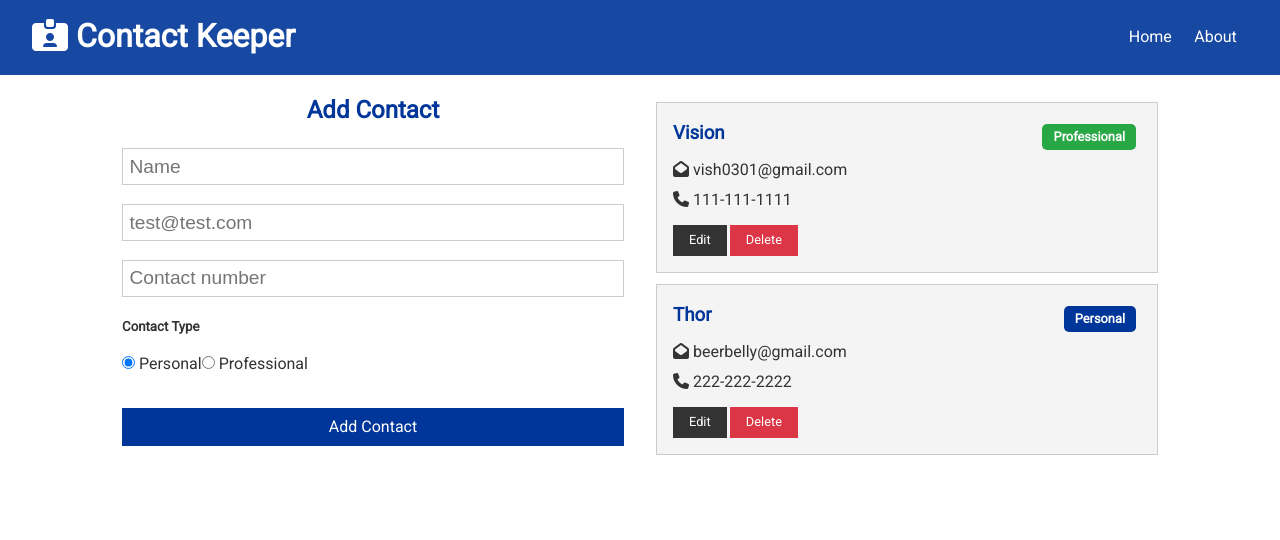
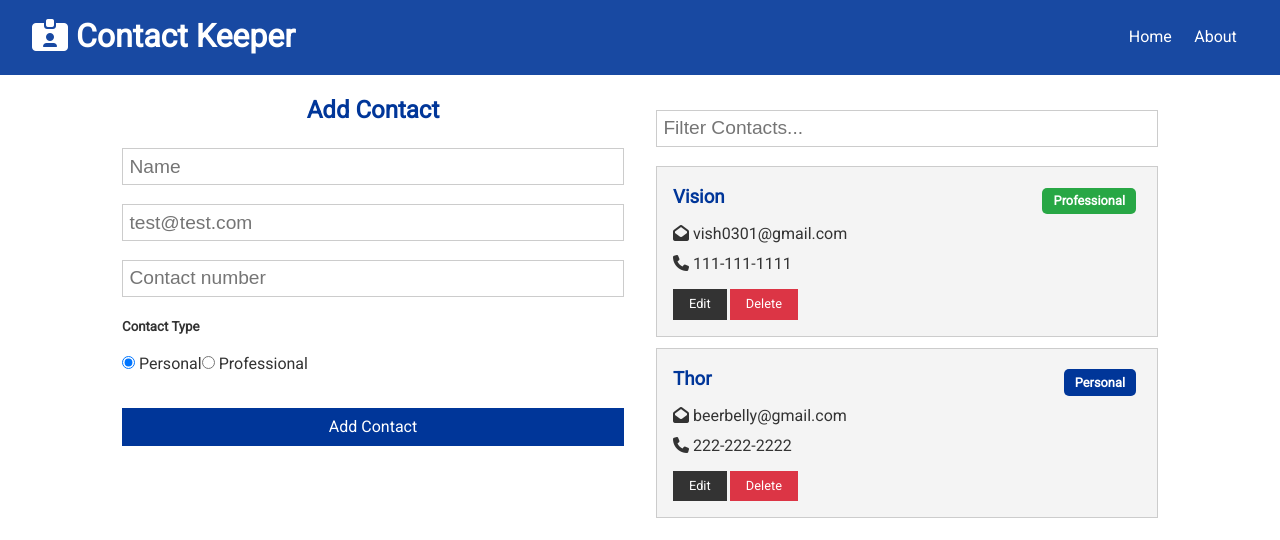
Before and after one commit to twilight-warlock/contact-keeper, a React (Create React App) app in the folder clientside/: page / in a window 1280 px wide. Shown: the top 540 px of the page. Built offline with nearby package versions, Linux system fonts and the light colour scheme.

Commit message:
Created Filter component and added delete functionality with animations

```diff
--- /dev/null
+++ b/clientside/src/components/contacts/ContactFIlter.js
@@ -0,0 +1,34 @@
+import React, { useContext, useRef, useEffect } from "react";
+import ContactContext from "../../context/contact/contactContext";
+
+const ContactFIlter = () => {
+  const contactContext = useContext(ContactContext);
+  const { filterContacts, clearFilter, filtered } = contactContext;
+  const text = useRef("");
+
+  useEffect(() => {
+    if (filtered === null) {
+      text.current.value = "";
+    }
+  });
+  // On entering search words
+  const onChange = (e) => {
+    if (text.current.value !== "") {
+      filterContacts(e.target.value);
+    } else {
+      clearFilter();
+    }
+  };
+  return (
+    <form>
+      <input
+        type="text"
+        ref={text}
+        placeholder="Filter Contacts..."
+        onChange={onChange}
+      />
+    </form>
+  );
+};
+
+export default ContactFIlter;
--- a/clientside/src/components/contacts/Contacts.js
+++ b/clientside/src/components/contacts/Contacts.js
@@ -1,16 +1,31 @@
 import React, { useContext, Fragment } from "react";
+import { CSSTransition, TransitionGroup } from "react-transition-group";
 import ContactContext from "../../context/contact/contactContext";
 import ContactItem from "./ContactItem";
 
 const Contacts = () => {
   const contactContext = useContext(ContactContext);
 
-  const { contacts } = contactContext;
+  const { contacts, filtered } = contactContext;
+
+  if (contacts.length === 0) {
+    return <h4>Please add a contact</h4>;
+  }
   return (
     <Fragment>
-      {contacts.map((contact) => (
-        <ContactItem key={contact.id} contact={contact} />
-      ))}
+      <TransitionGroup>
+        {filtered !== null
+          ? filtered.map((contact) => (
+              <CSSTransition key={contact.id} timeout={500} classNames="item">
+                <ContactItem contact={contact} />
+              </CSSTransition>
+            ))
+          : contacts.map((contact) => (
+              <CSSTransition key={contact.id} timeout={500} classNames="item">
+                <ContactItem key={contact.id} contact={contact} />
+              </CSSTransition>
+            ))}
+      </TransitionGroup>
     </Fragment>
   );
 };
--- a/clientside/src/components/pages/Home.js
+++ b/clientside/src/components/pages/Home.js
@@ -1,6 +1,8 @@
 import React from "react";
 import Contacts from "../contacts/Contacts";
 import ContactForm from "../contacts/ContactForm";
+import ContactFilter from "../contacts/ContactFIlter";
+import ContactFIlter from "../contacts/ContactFIlter";
 
 const Home = () => {
   return (
@@ -9,6 +11,7 @@
         <ContactForm />
       </div>
       <div>
+        <ContactFIlter />
         <Contacts />
       </div>
     </div>
--- a/clientside/src/context/contact/ContactState.js
+++ b/clientside/src/context/contact/ContactState.js
@@ -37,6 +37,7 @@
       },
     ],
     current: null,
+    filtered: null,
   };
   const [state, dispatch] = useReducer(contactReducer, initialState);
 
@@ -81,19 +82,33 @@
   };
 
   // Filter Contacts
+  const filterContacts = (text) => {
+    dispatch({
+      type: FILTER_CONTACTS,
+      payload: text,
+    });
+  };
 
   // Clear Filter
+  const clearFilter = () => {
+    dispatch({
+      type: CLEAR_FILTER,
+    });
+  };
 
   return (
     <ContactContext.Provider
       value={{
         contacts: state.contacts,
         current: state.current,
+        filtered: state.filtered,
         addContact,
         deleteContact,
         setCurrent,
         clearCurrent,
         updateContact,
+        filterContacts,
+        clearFilter,
       }}
     >
       {props.children}
--- a/clientside/src/context/contact/contactReducer.js
+++ b/clientside/src/context/contact/contactReducer.js
@@ -14,6 +14,13 @@
       return {
         ...state,
         contacts: [...state.contacts, action.payload],
+      };
+    case UPDATE_CONTACT:
+      return {
+        ...state,
+        contacts: state.contacts.map((contact) =>
+          contact.id === action.payload.id ? action.payload : contact
+        ),
       };
     case DELETE_CONTACT:
       const delcontact = state.contacts.filter(
@@ -35,12 +42,19 @@
         ...state,
         current: null,
       };
-    case UPDATE_CONTACT:
+
+    case FILTER_CONTACTS:
       return {
         ...state,
-        contacts: state.contacts.map((contact) =>
-          contact.id === action.payload.id ? action.payload : contact
-        ),
+        filtered: state.contacts.filter((contact) => {
+          const regex = new RegExp(`${action.payload}`, "gi");
+          return contact.name.match(regex) || contact.email.match(regex);
+        }),
+      };
+    case CLEAR_FILTER:
+      return {
+        ...state,
+        filtered: null,
       };
     default:
       return state;
```
